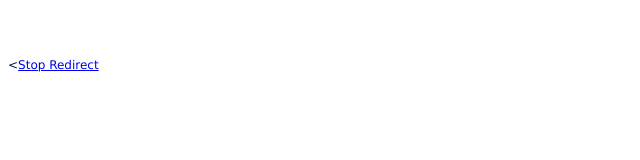
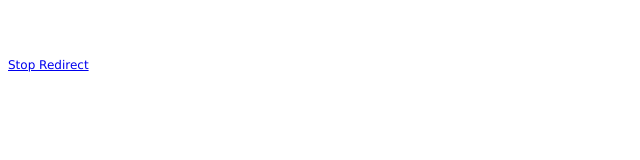
Before and after one commit to yuanfutang/yuanfutang.github.io, a plain HTML site: page index.html in a window 1280 px wide. Shown: the full height of the page, 0-640 px from the left. Drawn offline with Linux system fonts and the light colour scheme.

Commit message:
Update index.html

```diff
--- a/index.html
+++ b/index.html
@@ -7,6 +7,6 @@
 </style>
 </head>
 <body style="padding-top:50px; padding-bottom: 50px; font-family:verdana; font-size:12px; color:#001933;">
-	<div><<a href="192.168.0.1/help_en.html">Stop Redirect</a></div>
+	<div><a href="192.168.0.1/help_en.html">Stop Redirect</a></div>
 </body>
 </html>
```
